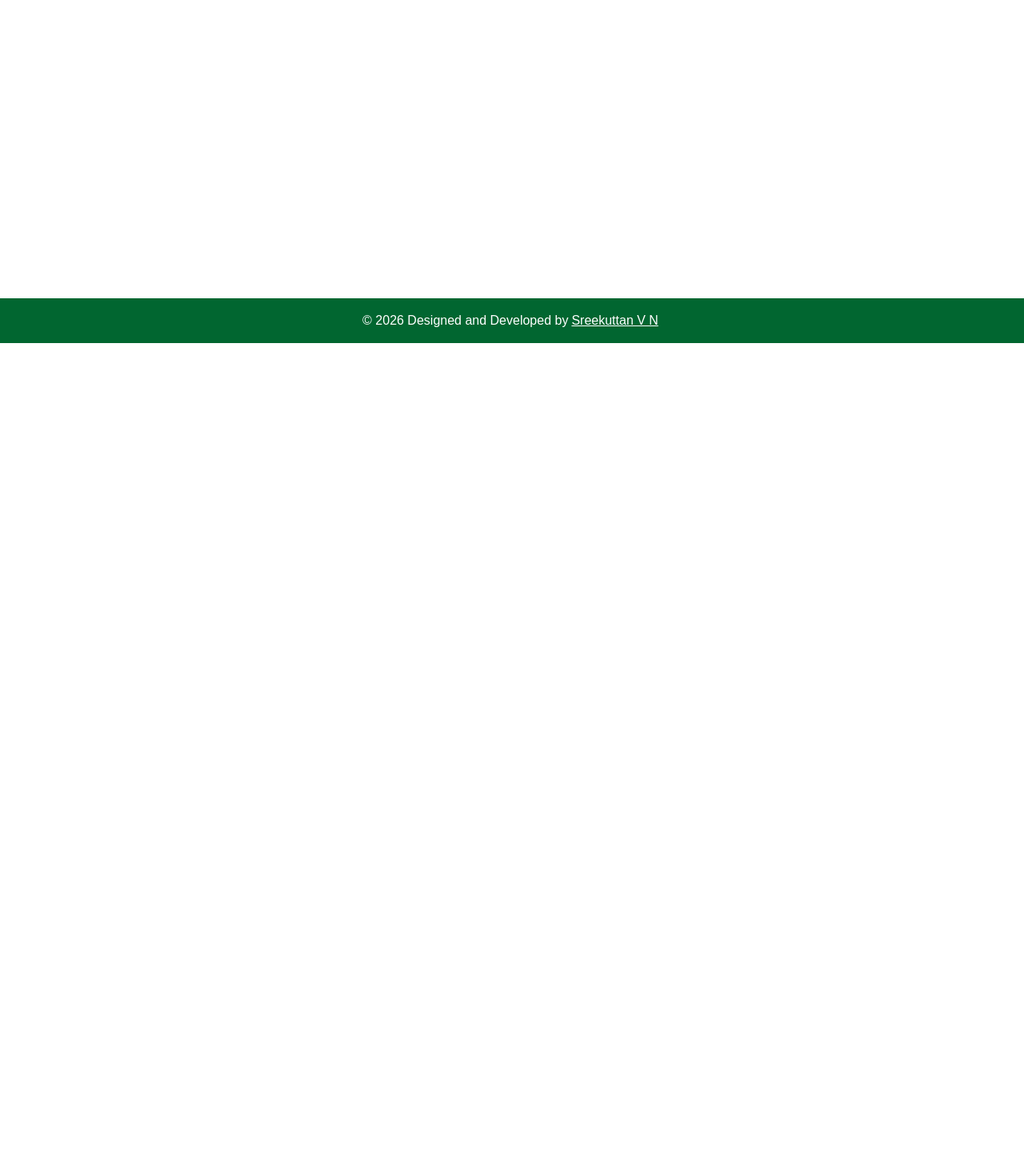
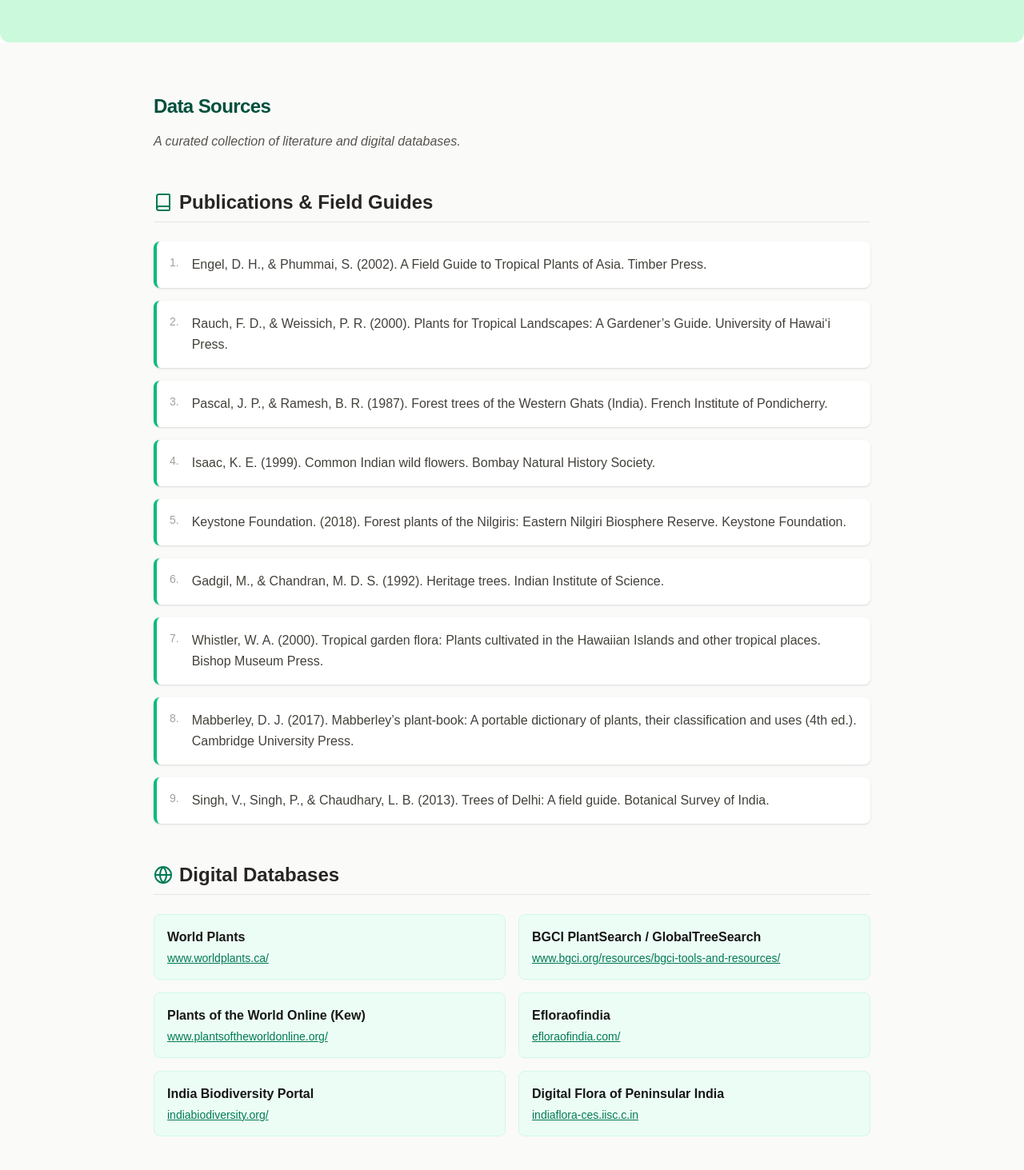
Before and after one commit to ATREEIndia/nammathota, a Next.js app: page /references in a window 1280 px wide. Before the commit this address had no page. Shown: the part 427-1890 px from the top of the page at 80% size. Before the commit the page ends 856 px from the top, so only its background shows below. Built offline with nearby package versions, Linux system fonts and the light colour scheme.

Commit message:
reference page

```diff
--- a/app/compoents/Footer.tsx
+++ b/app/compoents/Footer.tsx
@@ -3,7 +3,7 @@
 const Footer = () => {
   return (
     <div className="bg-green-800 p-4 text-white text-center">
-     <span className="flex items-center justify-center">© 2026 Designed and Developed by <a className="underline px-1" href="https://www.atree.org/profile/sree-kuttan/" target="_blank"> Sreekuttan V N</a> </span>
+     <span className="flex items-center justify-center text-sm">© 2026 Designed and Developed by <a className="underline px-1" href="https://www.atree.org/profile/sree-kuttan/" target="_blank"> Sreekuttan V N</a> </span>
 
     </div>
   )
--- a/app/compoents/Header.tsx
+++ b/app/compoents/Header.tsx
@@ -25,6 +25,10 @@
         {
             label: "Team",
             href: "/team"
+        },
+        {
+            label: "References",
+            href: "/references"
         }
     ]
 
--- /dev/null
+++ b/app/references/page.tsx
@@ -0,0 +1,101 @@
+import React from 'react';
+import { Book, Globe, Library } from 'lucide-react'; // Optional: Install lucide-react for icons
+import Header from '../compoents/Header';
+import Banner from '../compoents/Banner';
+import { style_h1 } from '../constants';
+
+const ReferencesPage = () => {
+    const books = [
+        "Engel, D. H., & Phummai, S. (2002). A Field Guide to Tropical Plants of Asia. Timber Press.",
+        "Rauch, F. D., & Weissich, P. R. (2000). Plants for Tropical Landscapes: A Gardener’s Guide. University of Hawai‘i Press.",
+        "Pascal, J. P., & Ramesh, B. R. (1987). Forest trees of the Western Ghats (India). French Institute of Pondicherry.",
+        "Isaac, K. E. (1999). Common Indian wild flowers. Bombay Natural History Society.",
+        "Keystone Foundation. (2018). Forest plants of the Nilgiris: Eastern Nilgiri Biosphere Reserve. Keystone Foundation.",
+        "Gadgil, M., & Chandran, M. D. S. (1992). Heritage trees. Indian Institute of Science.",
+        "Whistler, W. A. (2000). Tropical garden flora: Plants cultivated in the Hawaiian Islands and other tropical places. Bishop Museum Press.",
+        "Mabberley, D. J. (2017). Mabberley’s plant-book: A portable dictionary of plants, their classification and uses (4th ed.). Cambridge University Press.",
+        "Singh, V., Singh, P., & Chaudhary, L. B. (2013). Trees of Delhi: A field guide. Botanical Survey of India."
+    ];
+
+    const digitalResources = [
+        { name: "World Plants", url: "https://www.worldplants.ca/" },
+        { name: "BGCI PlantSearch / GlobalTreeSearch", url: "https://www.bgci.org/resources/bgci-tools-and-resources/" },
+        { name: "Plants of the World Online (Kew)", url: "http://www.plantsoftheworldonline.org/" },
+        { name: "Efloraofindia", url: "https://efloraofindia.com/" },
+        { name: "India Biodiversity Portal", url: "https://indiabiodiversity.org/" },
+        { name: "Digital Flora of Peninsular India", url: "http://indiaflora-ces.iisc.c.in" }
+    ];
+
+    return (
+        <div>
+             <Header currentpage="References"/>
+        <Banner title="References" sub_title=""/>
+             <div className="min-h-screen bg-stone-50 py-12 px-4 sm:px-6 lg:px-8 font-sans">
+
+
+            <div className="max-w-4xl mx-auto mt-4">
+
+                {/* Header Section */}
+                <header className="mb-12 ">
+                    <h1 className="text-2xl font-bold text-emerald-900 mb-4 tracking-tight">
+                        Data Sources
+                    </h1>
+                    <p className="mt-1 text-stone-600 italic">
+                        A curated collection of literature and digital databases.
+                    </p>
+                </header>
+
+                <div className="space-y-12">
+
+                    {/* Books Section */}
+                    <section>
+                        <div className="flex items-center mb-6 gap-2 border-b border-stone-200 pb-2">
+                            <Book className="text-emerald-700 w-6 h-6" />
+                            <h2 className="text-2xl font-semibold text-stone-800">Publications & Field Guides</h2>
+                        </div>
+                        <ul className="space-y-4">
+                            {books.map((book, index) => (
+                                <li key={index} className="flex gap-4 p-4 bg-white rounded-lg shadow-sm hover:shadow-md transition-shadow duration-200 border-l-4 border-emerald-500">
+                                    <span className="text-stone-400 font-mono text-sm">{index + 1}.</span>
+                                    <p className="text-stone-700 leading-relaxed">{book}</p>
+                                </li>
+                            ))}
+                        </ul>
+                    </section>
+
+                    {/* Digital Resources Section */}
+                    <section>
+                        <div className="flex items-center mb-6 gap-2 border-b border-stone-200 pb-2">
+                            <Globe className="text-emerald-700 w-6 h-6" />
+                            <h2 className="text-2xl font-semibold text-stone-800">Digital Databases</h2>
+                        </div>
+                        <div className="grid grid-cols-1 md:grid-cols-2 gap-4">
+                            {digitalResources.map((site, index) => (
+                                <a
+                                    key={index}
+                                    href={site.url}
+                                    target="_blank"
+                                    rel="noopener noreferrer"
+                                    className="group p-4 bg-emerald-50 border border-emerald-100 rounded-lg hover:bg-emerald-600 hover:text-white transition-all duration-300"
+                                >
+                                    <h3 className="font-bold mb-1 group-hover:text-white">{site.name}</h3>
+                                    <p className="text-sm text-emerald-700 group-hover:text-emerald-100 break-all underline">
+                                        {site.url.replace(/(^\w+:|^)\/\//, '')}
+                                    </p>
+                                </a>
+                            ))}
+                        </div>
+                    </section>
+
+                </div>
+
+
+            </div>
+        </div>
+
+        </div>
+
+    );
+};
+
+export default ReferencesPage;
```
